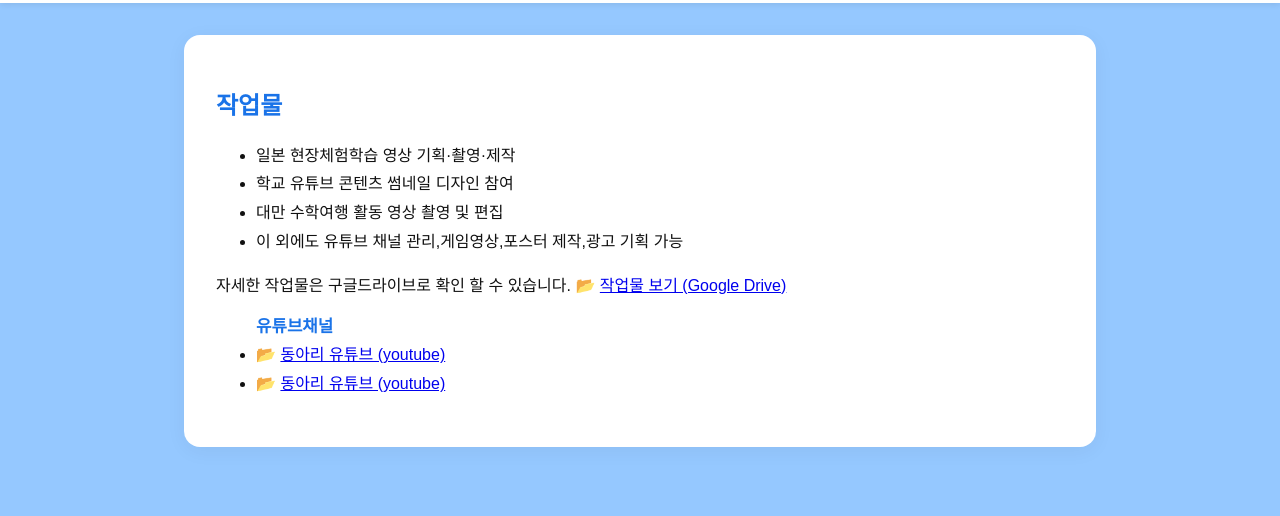
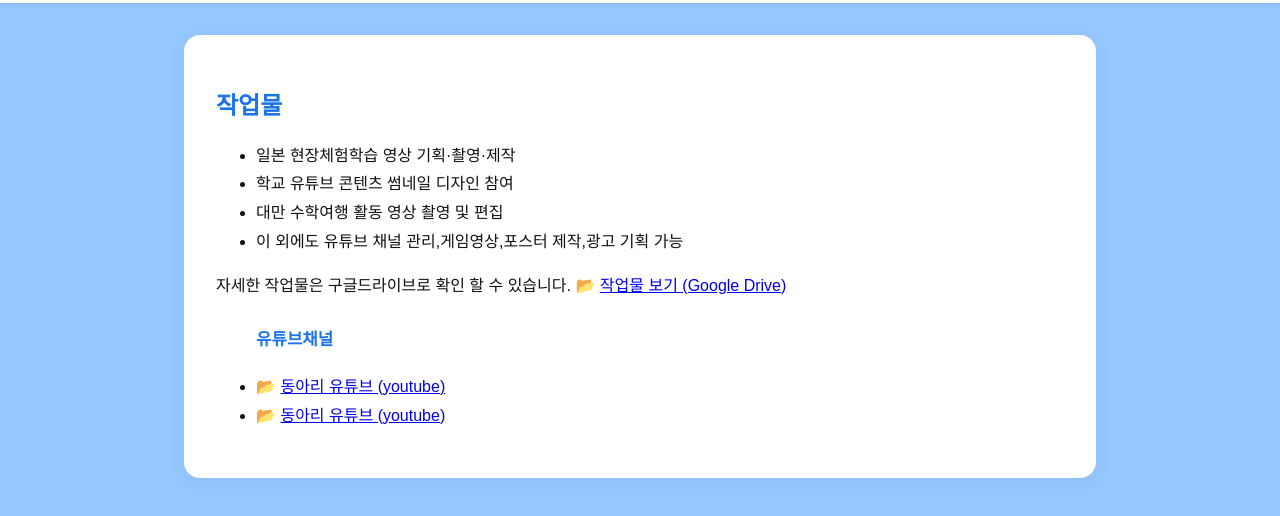
Before and after one commit to yeong723/mypage, a plain HTML site: page index.html in a window 1280 px wide. Both pictures are taken after a click on the link "작업물💻". Shown: the part 70-586 px from the top of the page. Drawn offline with Linux system fonts and the light colour scheme; a web font is replaced by a local one.

Commit message:
Update index.html

```diff
--- a/index.html
+++ b/index.html
@@ -46,7 +46,8 @@
         자세한 작업물은 구글드라이브로 확인 할 수 있습니다.
         📂 <a href="https://drive.google.com/drive/folders/1OXT8oVxjzgVWaoMzYsLioagWh--BK_0r?usp=drive_link">작업물 보기 (Google Drive)</a>
       </p>
-      <ul><span class="highlight-blue">유튜브채널</span>
+      <ul>
+        <h2><span class="highlight-blue">유튜브채널</span></h2>
         <li>📂 <a href="https://www.youtube.com/@%EC%B6%A9%EC%A3%BC%EC%83%81%EA%B3%A0%EB%8F%99%EC%98%81%EC%83%81">동아리 유튜브 (youtube)</a></li>
         <li>📂 <a href="https://www.youtube.com/channel/UCXM0-xWeJdKZMmqlR9Mk7bA">동아리 유튜브 (youtube)</a></li>
       </ul>
```
